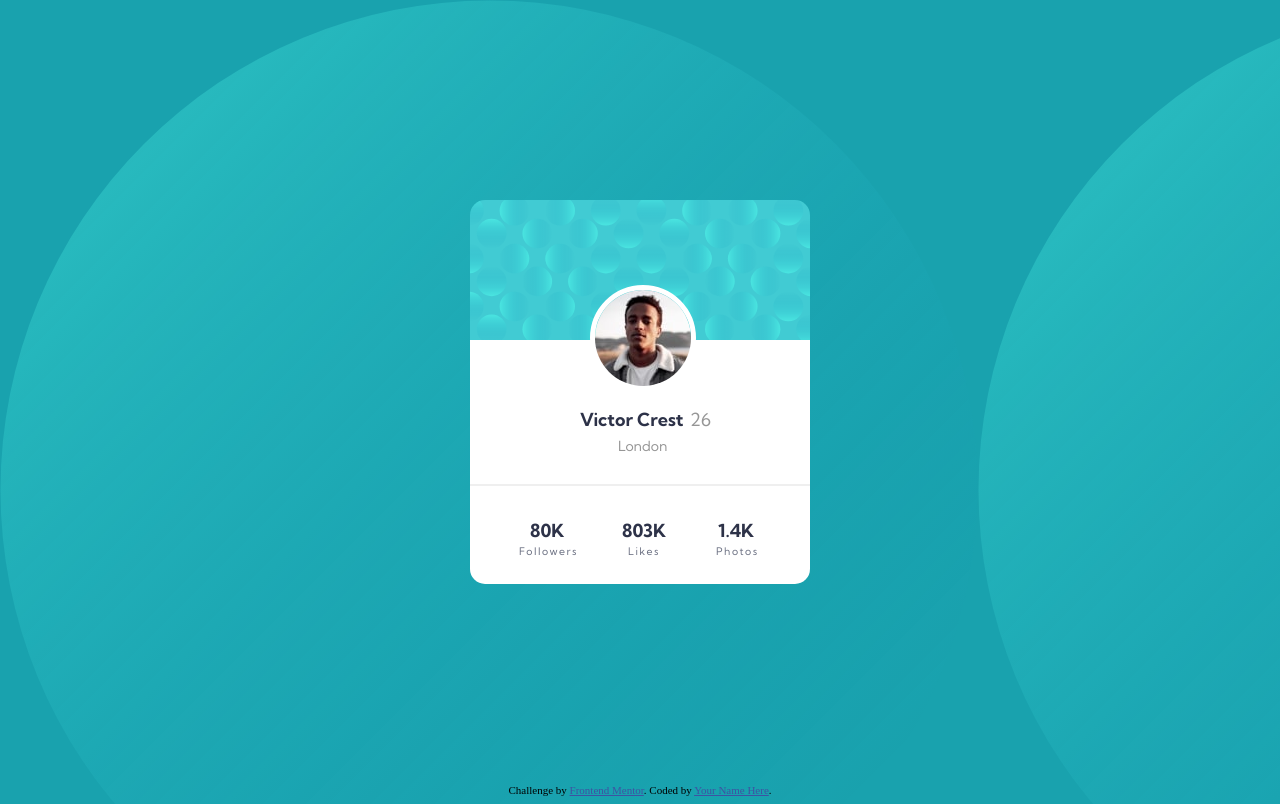
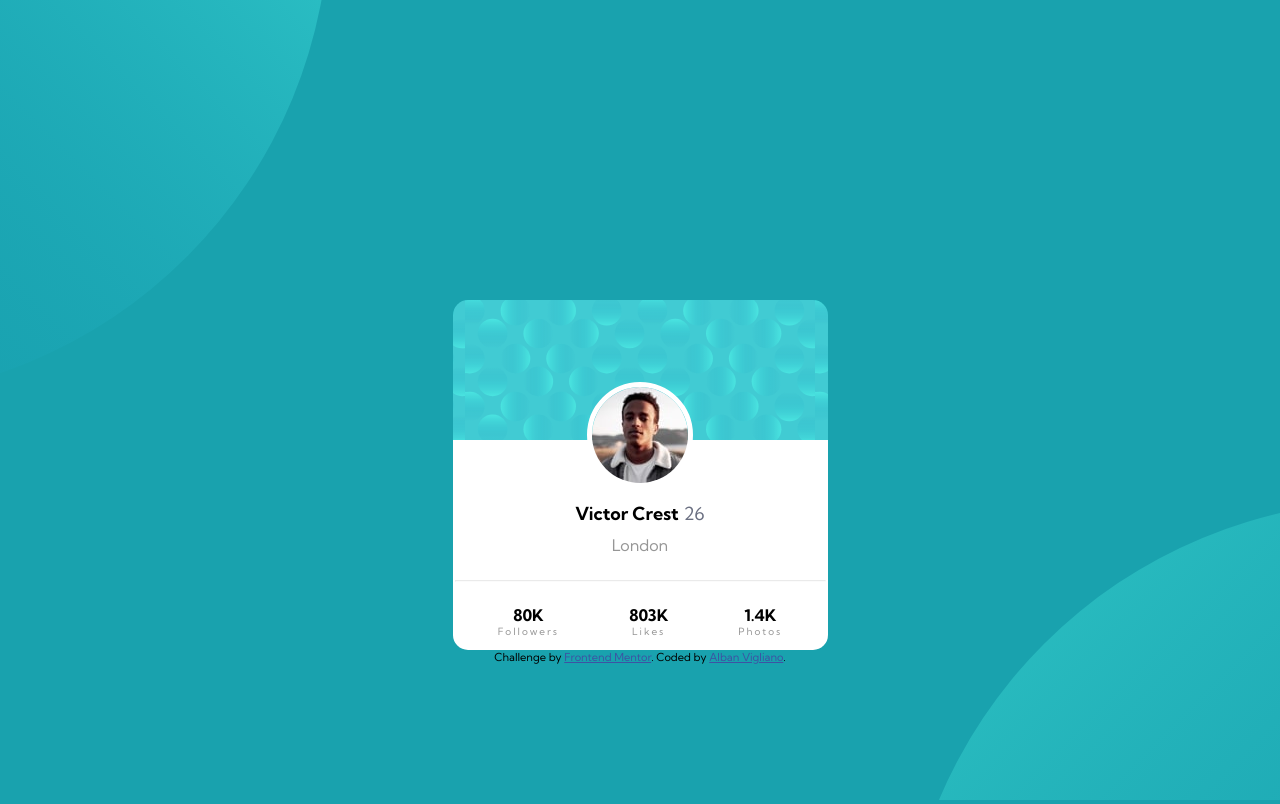
Before and after one commit to Slideur/hubChallenge, a plain HTML site: page index.html in a window 1280 px wide. Drawn offline with Linux system fonts and the light colour scheme.

Commit message:
Modification files html and css

```diff
--- a/index.html
+++ b/index.html
@@ -25,39 +25,49 @@
 <body>
 
 
+<section class="card">
 
+  <header><img src="image-victor.jpg" alt="Photo Victor"></header>
 
-    <div class="hub">
-      <!--<img class="top" src="bg-pattern-top.svg"/>
-      <img class="bottom" src="bg-pattern-bottom.svg"/>-->
+  <div class="nomnum">
 
-
- <h2 class="name">Victor Crest</h2>
-  <p class="num">26</p>
-  <p class="pays">London</p>
-
-  <hr/>
-
-  <p class="follow">80K</p>
-  <p class="key">Followers</p>
-
-  <p class="li">803K</p>
-  <p class="key2">Likes</p>
-
-  <p class="foto">1.4K</p>
-  <p class="key3">Photos</p>
-  <img class="victor" src="image-victor.jpg"/>
+      <div>Victor Crest</div>
+      <div class="num">26</div>
+    </div>
+    <div class="pays">
+    London
     </div>
 
 
-</body>
 
+  <div class="ligne">
+    <hr/>
+  </div>
 
+  <div class="bas">
+
+    <div class="suiveur">
+      <div>80K</div>
+      <div class="sui">Followers</div>
+    </div>
+
+    <div>
+      <div class="k">803K</div>
+      <div class="aime">Likes</div>
+    </div>
+
+    <div class="picture">
+      <div>1.4K</div>
+      <div class="kodac">Photos</div>
+    </div>
+  </div>
+</section>
 <footer>
   <div class="attribution">
     Challenge by <a href="https://www.frontendmentor.io?ref=challenge" target="_blank">Frontend Mentor</a>.
-    Coded by <a href="#">Your Name Here</a>.
+    Coded by <a href="#">Alban Vigliano</a>.
   </div>
+
 </footer>
-
+</body>
 </html>
--- a/style.css
+++ b/style.css
@@ -1,145 +1,151 @@
+* {
+    box-sizing: border-box;
+}
 
 body {
-    background-color: hsl(185, 75%, 39%);
-    background-image: url("bg-pattern-top.svg");
-    background-image: url("bg-pattern-bottom.svg");
-    /*background-position-x: left;*/
+    background: url('bg-pattern-top.svg') fixed no-repeat bottom 400px right 950px, url('bg-pattern-bottom.svg') fixed no-repeat 900px 500px, hsl(185, 75%, 39%);
+    font-family: "Kumbh Sans", "sans-serif";
+}
+
+
+.card {
+    max-width: 17%;
+    margin: auto;
+    margin-top:300px;
+    display: flex;
+    flex-direction: column;
+    padding: 2px;
+    gap: 5px;
+    background: url('bg-pattern-card.svg') repeat-x top, white;
+    border-radius: 15px;
+}
+
+img {
+    border: 5px solid white;
+    margin-top: 80px;
+    border-radius: 60px
+}
+
+header {
+    margin:auto;
+}
+
+.nomnum {
+    font-size: 18px;
+    font-weight: 700;
+    margin: auto;
+    display: flex;
+    flex-wrap: wrap;
+
+    padding: 5px;
+    gap: 5px;
+ }
+
+
+
+ .num {
+     font-weight: 400;
+     color: hsl(227, 10%, 46%);
+ }
+
+
+.pays {
+    margin: auto;
+    color: hsl(0, 0%, 59%);
+    font-size: 1rem;
+}
+
+
+.suiveur {
+    font-weight: 700;
+    display: flex;
+    flex-direction: column;
+    flex-wrap: wrap;
+    white-space: pre-line;
+    text-align: center;
+    margin: 10px;
+
 
 
 }
 
-.hub {
-    display:block;
-    background: url("bg-pattern-card.svg") repeat-x top, white;
-    max-width: 340px;
-    max-height:384px;
-    margin-top:200px;
-    margin-bottom: 200px;
-    margin-left: auto;
-    margin-right: auto;
-    border-radius: 15px;
 
-   }
+.pouces {
+    font-weight: 700;
+    justify-content: center;
+    display: flex;
+    flex-direction: column;
+    flex-wrap: wrap;
+    white-space: pre-line;
+    text-align: center;
+    margin: 10px;
 
-p {
-    font-family: 'Kumbh Sans', sans-serif;
-    font-weight: 400;
-    }
-
-.name {
-    font-family: 'Kumbh Sans', sans-serif;
-    font-size: 1.125rem;
-    font-weight: 700;
-    color: hsl(229, 23%, 23%);
-    position: relative;
-    top: 208px;
-    left: 110px;
 }
 
-.victor {
-    border-radius: 60px;
-    border: 5px white solid;
-    position: relative;
-    bottom: 257px;
-    left: 120px;
+.picture {
+    font-weight: 700;
+    display: flex;
+    flex-direction: column;
+    justify-content: flex-end;
+    flex-wrap: wrap;
+    text-align: center;
+    white-space: pre-line;
+    margin: 10px;
+
 }
 
-.num {
-    font-family: 'Kumbh Sans', sans-serif;
-    font-size: 1.125rem;
-    color: hsl(0, 0%, 59%);
-    position: relative;
-    top: 167px;
-    left: 220px;
-    font-weight: 500;
-}
+.bas {
+    display: flex;
+    flex-wrap: wrap;
+    align-items: center;
+    justify-content: center;
+    gap: 60px;
 
-.pays {
-    font-family: 'Kumbh Sans', sans-serif;
-    font-size: 0.875rem;
-    color: hsl(0, 0%, 59%);
-    position: relative;
-    top: 155px;
-    left: 148px;
 }
 
 hr {
-    font-family: 'Kumbh Sans', sans-serif;
-    border: 0.01px hsl(0, 0%, 59%) solid;
-    opacity: 0.15;
-    position: relative;
-    top: 170px;
+    margin-top: 20px;
+    background-color: hsl(0, 0%, 59%);
+    opacity: 0.2;
 }
 
-.key {
-    font-family: 'Kumbh Sans', sans-serif;
-    letter-spacing : 1.5px;
-    font-size: 0.656rem;
+.sui {
     font-weight: 400;
-    color: hsl(227, 10%, 46%);
-    position: relative;
-    top: 170px;
-    left: 49px;
-}
+    color: hsl(0, 0%, 59%);
+    font-size: 0.625rem;
+    letter-spacing: 2px;
 
-.key2 {
-    font-family: 'Kumbh Sans', sans-serif;
-    letter-spacing : 1.5px;
-    font-size: 0.656rem;
-    font-weight: 400;
-    color:hsl(227, 10%, 46%);
-    position: relative;
-    left: 158px;
-    top: 98px;
-}
-
-.key3 {
-    font-family: 'Kumbh Sans', sans-serif;
-    letter-spacing : 1.5px;
-    font-size: 0.656rem;
-    font-weight: 400;
-    color: hsl(227, 10%, 46%);
-    position: relative;
-    top: 26px;
-    left: 246px;
-}
-
-.follow {
-    font-family: 'Kumbh Sans', sans-serif;
-    font-size: 1.125rem;
-    font-weight: 700;
-    color: hsl(229, 23%, 23%);
-    position: relative;
-    top: 185px;
-    left: 60px;
-}
-
-.li {
-    font-family: 'Kumbh Sans', sans-serif;
-    font-size: 1.125rem;
-    font-weight: 700;
-    color: hsl(229, 23%, 23%);
-   position: relative;
-   top: 113px;
-   left: 152px;
-   }
-
-.foto {
-    font-family: 'Kumbh Sans', sans-serif;
-    font-size: 1.125rem;
-    font-weight: 700;
-    color: hsl(229, 23%, 23%);
-    position: relative;
-    top: 41px;
-    left: 248px;
-}
-
-@media screen and (max-width: 375px)
-{
 
 }
 
-@media screen and (max-width: 1440px)
-{
-    /* Rédigez vos propriétés CSS ici*/
+.aime {
+    font-weight: 400;
+    color: hsl(0, 0%, 59%);
+    font-size: 0.625rem;
+    letter-spacing: 2px;
+    text-align: center;;
 }
+.k {
+    font-weight: 700;
+}
+
+.kodac {
+    font-weight: 400;
+    color: hsl(0, 0%, 59%);
+    font-size: 0.625rem;
+    letter-spacing: 2px;
+}
+
+
+
+@media (max-width: 390px) {
+    .card {
+        min-width: 375px;
+    }
+}
+
+@media (max-width: 1440px) {
+    .card {
+        min-width: 375px;
+    }
+}
```
Lines whose indentation alone changed are shown as unchanged.
